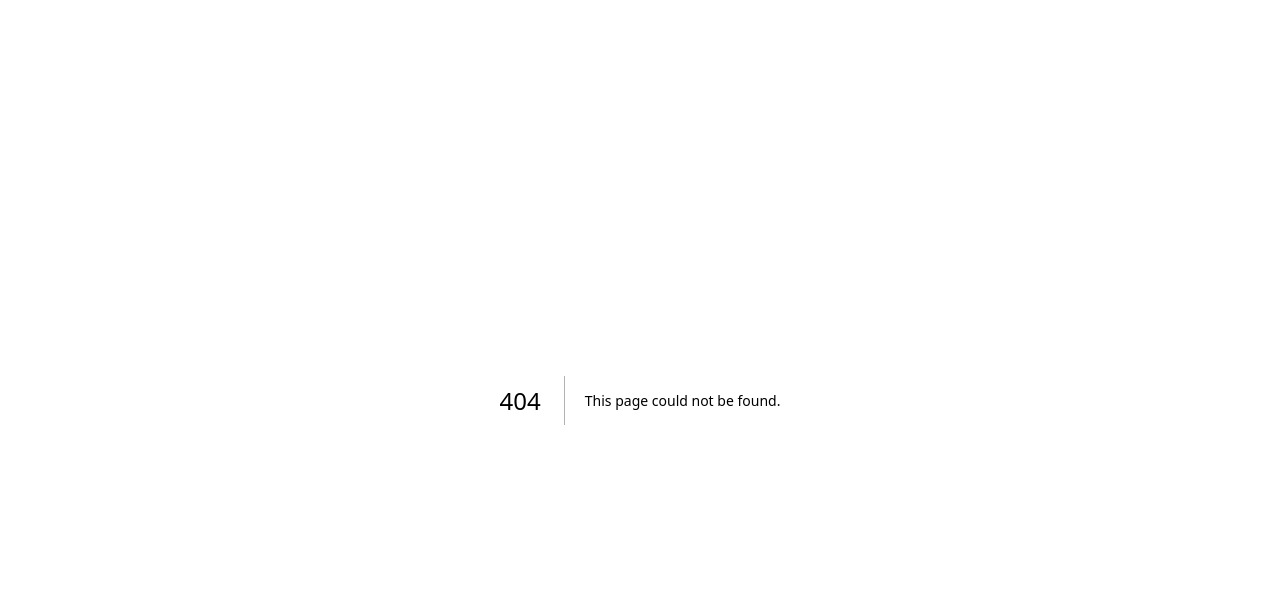
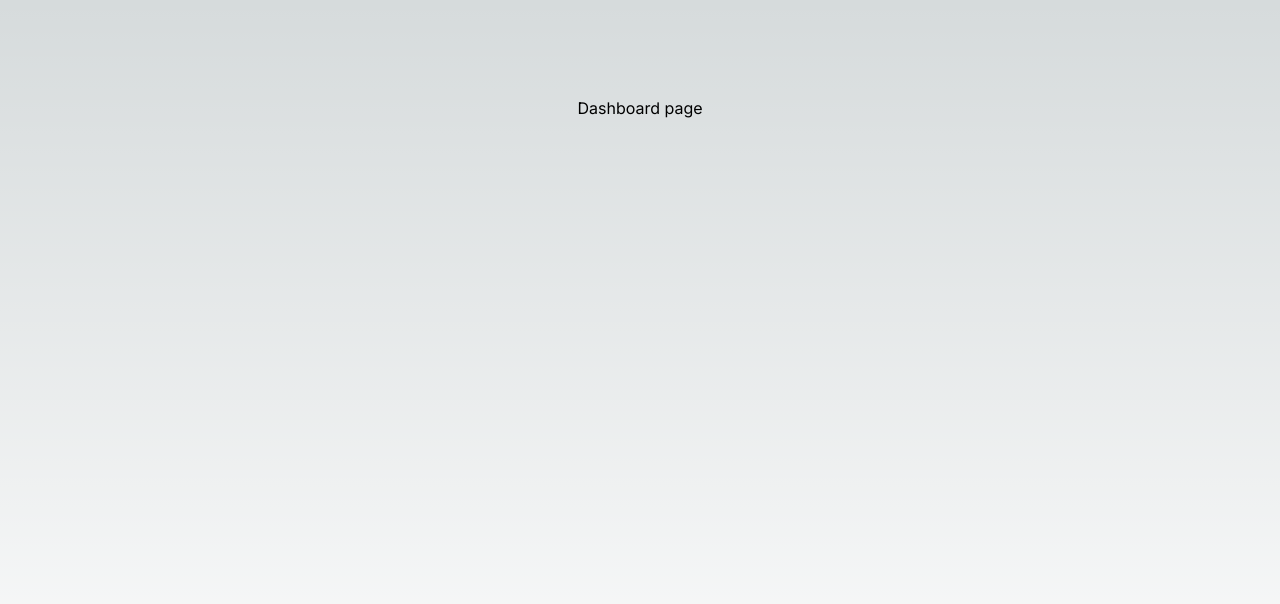
Before and after one commit to valentin-aleksandrov/my-first-next-js-app, a Next.js app: page /dashboard in a window 1280 px wide. Before the commit this address had no page. Shown: the top 604 px of the page. Built offline with nearby package versions, Linux system fonts and the light colour scheme.

Commit message:
add dashboard and settings routes

```diff
--- /dev/null
+++ b/app/dashboard/page.tsx
@@ -0,0 +1,7 @@
+export default function Home() {
+  return (
+    <main className="flex min-h-screen flex-col items-center justify-between p-24">
+      Dashboard page
+    </main>
+  );
+}
--- /dev/null
+++ b/app/dashboard/settings/page.tsx
@@ -0,0 +1,7 @@
+export default function Home() {
+  return (
+    <main className="flex min-h-screen flex-col items-center justify-between p-24">
+      Settings page
+    </main>
+  );
+}
```
